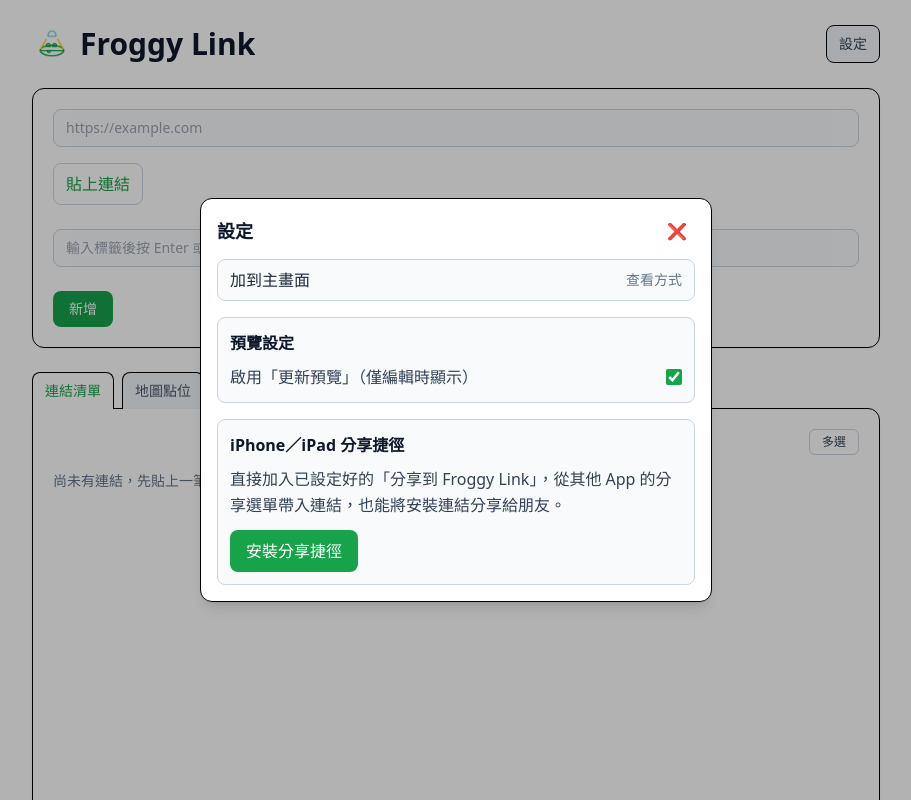
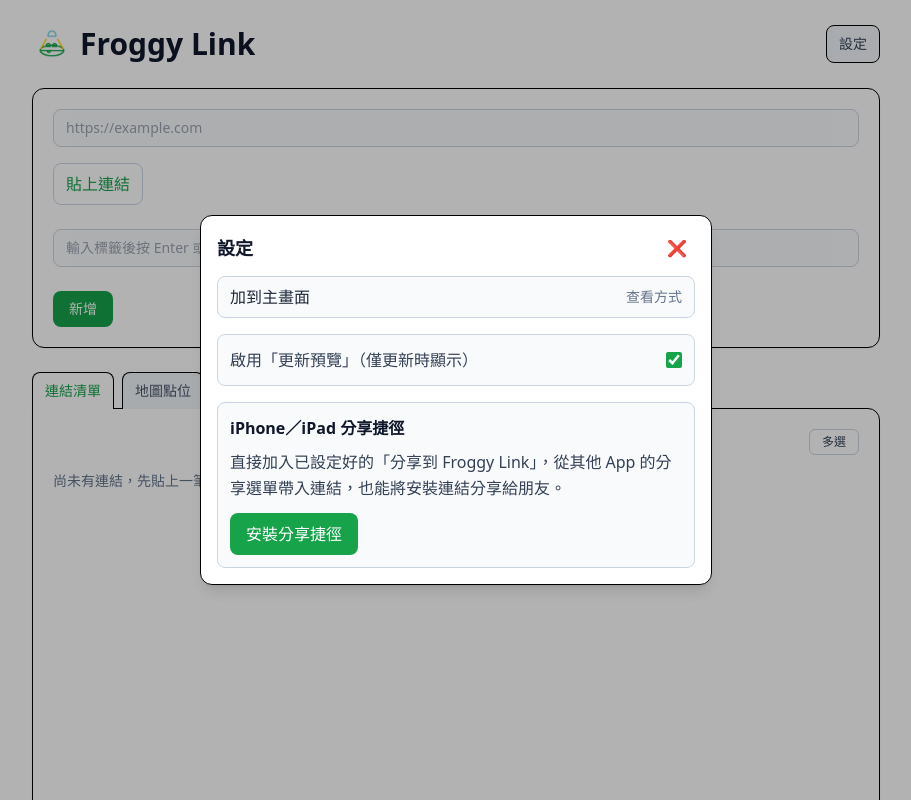
Before and after one commit to s414june/froggy-link, a Nuxt app: page / in a window 1280 px wide. Both pictures are taken after a click on the button "設定". Shown: the top 800 px of the page, without its empty margins (184-1095 px from the left). Built offline with nearby package versions, Linux system fonts and the light colour scheme.

Commit message:
style: simplify preview setting label

```diff
--- a/app/pages/index.vue
+++ b/app/pages/index.vue
@@ -873,9 +873,8 @@
         </p>
 
         <section class="mt-4 rounded-lg border border-slate-300 bg-slate-50 p-3 text-base leading-relaxed text-slate-700">
-          <h3 class="font-semibold text-slate-900">預覽設定</h3>
-          <label class="mt-2 flex cursor-pointer items-center justify-between gap-3">
-            <span>啟用「更新預覽」（僅編輯時顯示）</span>
+          <label class="flex cursor-pointer items-center justify-between gap-3">
+            <span>啟用「更新預覽」（僅更新時顯示）</span>
             <input
               v-model="previewUpdateEnabled"
               type="checkbox"
```
